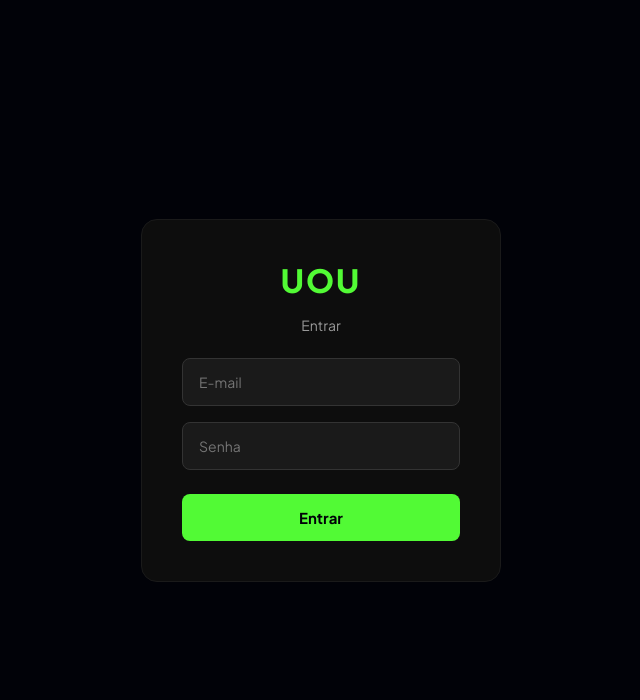
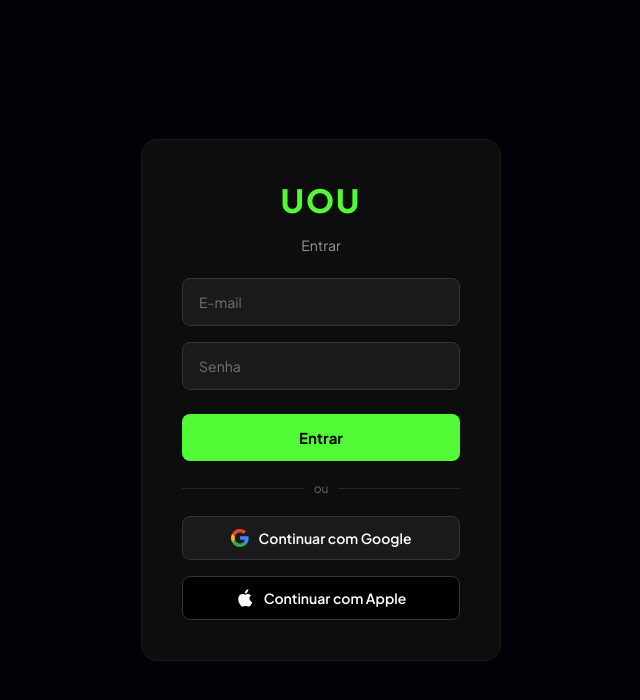
Before and after one commit to tcmendesuou/uou-web, a React (Vite) app: page /login in a window 1280 px wide. Shown: the top 700 px of the page, without its empty margins (319-959 px from the left). Built offline with nearby package versions, Linux system fonts and the light colour scheme; no server answers.

Commit message:
Adiciona login com Google e Apple na Web

```diff
--- a/src/pages/Login.jsx
+++ b/src/pages/Login.jsx
@@ -1,12 +1,52 @@
 import React, { useState } from 'react';
-import { signInWithEmailAndPassword } from 'firebase/auth';
-import { auth } from '../firebase';
+import {
+  signInWithEmailAndPassword,
+  GoogleAuthProvider,
+  OAuthProvider,
+  signInWithPopup,
+} from 'firebase/auth';
+import { doc, getDoc, setDoc } from 'firebase/firestore';
+import { auth, db } from '../firebase';
+
+// Garante que exista um documento em `users/{uid}` para quem entra pela
+// primeira vez via Google/Apple (login por e-mail/senha já é criado no
+// cadastro do App). Só cria se ainda não existir — nunca sobrescreve
+// um perfil já existente.
+async function ensureUserDocument(user) {
+  const userRef = doc(db, 'users', user.uid);
+  const userDoc = await getDoc(userRef);
+  if (!userDoc.exists()) {
+    await setDoc(userRef, {
+      name: user.displayName || '',
+      email: user.email || '',
+      photoURL: user.photoURL || null,
+      bio: '',
+      isPrivate: false,
+      followers: 0,
+      following: 0,
+      wallet: 0,
+      createdAt: new Date().toISOString(),
+    });
+  }
+}
+
+function friendlyError(err) {
+  if (err.code === 'auth/popup-closed-by-user' || err.code === 'auth/cancelled-popup-request') {
+    return ''; // usuário cancelou, não precisa mostrar erro
+  }
+  if (err.code === 'account-exists-with-different-credential') {
+    return 'Esse e-mail já está cadastrado com outro método de login.';
+  }
+  return 'Não foi possível entrar. Tente novamente.';
+}
 
 export default function Login() {
   const [email, setEmail] = useState('');
   const [password, setPassword] = useState('');
   const [error, setError] = useState('');
   const [loading, setLoading] = useState(false);
+  const [googleLoading, setGoogleLoading] = useState(false);
+  const [appleLoading, setAppleLoading] = useState(false);
 
   const handleSubmit = async (e) => {
     e.preventDefault();
@@ -22,15 +62,50 @@ export default function Login() {
     }
   };
 
+  const handleGoogleLogin = async () => {
+    setError('');
+    setGoogleLoading(true);
+    try {
+      const provider = new GoogleAuthProvider();
+      const result = await signInWithPopup(auth, provider);
+      await ensureUserDocument(result.user);
+    } catch (err) {
+      console.error('Erro ao entrar com Google:', err);
+      const msg = friendlyError(err);
+      if (msg) setError(msg);
+    } finally {
+      setGoogleLoading(false);
+    }
+  };
+
+  const handleAppleLogin = async () => {
+    setError('');
+    setAppleLoading(true);
+    try {
+      const provider = new OAuthProvider('apple.com');
+      provider.addScope('email');
+      provider.addScope('name');
+      const result = await signInWithPopup(auth, provider);
+      await ensureUserDocument(result.user);
+    } catch (err) {
+      console.error('Erro ao entrar com Apple:', err);
+      const msg = friendlyError(err);
+      if (msg) setError(msg);
+    } finally {
+      setAppleLoading(false);
+    }
+  };
+
   return (
     <div style={styles.container}>
       <link rel="stylesheet" href="https://fonts.googleapis.com/css2?family=Plus+Jakarta+Sans:wght@400;500;600;700;800&display=swap" />
-      <form style={styles.card} onSubmit={handleSubmit}>
+      <div style={styles.card}>
         <h1 style={styles.logo}>UOU</h1>
         <p style={styles.subtitle}>Entrar</p>
 
         {error && <p style={styles.error}>{error}</p>}
 
+        <form style={styles.form} onSubmit={handleSubmit}>
           <input
             style={styles.input}
             type="email"
@@ -52,7 +127,53 @@ export default function Login() {
             {loading ? 'Entrando...' : 'Entrar'}
           </button>
         </form>
+
+        <div style={styles.dividerRow}>
+          <div style={styles.dividerLine} />
+          <span style={styles.dividerText}>ou</span>
+          <div style={styles.dividerLine} />
         </div>
+
+        <button
+          style={styles.socialButton}
+          type="button"
+          onClick={handleGoogleLogin}
+          disabled={googleLoading}
+        >
+          <GoogleIcon />
+          <span>{googleLoading ? 'Entrando...' : 'Continuar com Google'}</span>
+        </button>
+
+        <button
+          style={{ ...styles.socialButton, ...styles.appleButton }}
+          type="button"
+          onClick={handleAppleLogin}
+          disabled={appleLoading}
+        >
+          <AppleIcon />
+          <span>{appleLoading ? 'Entrando...' : 'Continuar com Apple'}</span>
+        </button>
+      </div>
+    </div>
+  );
+}
+
+function GoogleIcon() {
+  return (
+    <svg width="18" height="18" viewBox="0 0 18 18">
+      <path fill="#4285F4" d="M17.64 9.2c0-.64-.06-1.25-.16-1.84H9v3.48h4.84a4.14 4.14 0 0 1-1.8 2.72v2.26h2.9c1.7-1.56 2.7-3.86 2.7-6.62z" />
+      <path fill="#34A853" d="M9 18c2.43 0 4.47-.8 5.96-2.18l-2.9-2.26c-.8.54-1.84.86-3.06.86-2.35 0-4.34-1.59-5.05-3.72H.96v2.33A9 9 0 0 0 9 18z" />
+      <path fill="#FBBC05" d="M3.95 10.7A5.4 5.4 0 0 1 3.67 9c0-.59.1-1.17.28-1.7V4.97H.96A9 9 0 0 0 0 9c0 1.45.35 2.83.96 4.03z" />
+      <path fill="#EA4335" d="M9 3.58c1.32 0 2.51.45 3.44 1.35l2.58-2.58C13.46.89 11.43 0 9 0A9 9 0 0 0 .96 4.97L3.95 7.3C4.66 5.17 6.65 3.58 9 3.58z" />
+    </svg>
+  );
+}
+
+function AppleIcon() {
+  return (
+    <svg width="18" height="18" viewBox="0 0 384 512" fill="#fff">
+      <path d="M318.7 268.7c-.2-36.7 16.4-64.4 50-84.8-18.8-26.9-47.2-41.7-84.7-44.6-35.5-2.8-74.3 20.7-88.5 20.7-15 0-49.4-19.7-76.4-19.7C63.3 141 0 187.4 0 281.7c0 27.7 5.1 56.4 15.2 86 13.5 39.1 62.2 134.9 113.1 133.3 26.7-.6 45.5-19 80.2-19 33.7 0 51.1 19 80.9 19 51.4-.8 95.5-88.1 108.3-127.3-68.9-32.5-79-95.2-79-104.9zM261 88.9c29.3-34.9 26.6-66.7 25.8-78.9-25.9 1.5-55.9 17.9-72.9 38-18.9 21.6-30 48.4-27.6 78 28-2.1 53.6-16.3 74.7-37.1z" />
+    </svg>
   );
 }
 
@@ -74,6 +195,11 @@ const styles = {
     backgroundColor: '#0d0d0d',
     borderRadius: '16px',
     border: '1px solid #1a1a1a',
+  },
+  form: {
+    display: 'flex',
+    flexDirection: 'column',
+    gap: '16px',
   },
   logo: {
     fontSize: '32px',
@@ -118,4 +244,38 @@ const styles = {
     marginTop: '8px',
     fontFamily: 'inherit',
   },
+  dividerRow: {
+    display: 'flex',
+    alignItems: 'center',
+    gap: '10px',
+    margin: '4px 0',
+  },
+  dividerLine: {
+    flex: 1,
+    height: '1px',
+    backgroundColor: '#262626',
+  },
+  dividerText: {
+    color: '#666',
+    fontSize: '12px',
+  },
+  socialButton: {
+    display: 'flex',
+    alignItems: 'center',
+    justifyContent: 'center',
+    gap: '10px',
+    padding: '12px',
+    borderRadius: '8px',
+    border: '1px solid #333',
+    backgroundColor: '#1a1a1a',
+    color: '#fff',
+    fontSize: '14px',
+    fontWeight: '600',
+    cursor: 'pointer',
+    fontFamily: 'inherit',
+  },
+  appleButton: {
+    backgroundColor: '#000',
+    border: '1px solid #333',
+  },
 };
```
Lines whose indentation alone changed are shown as unchanged.
